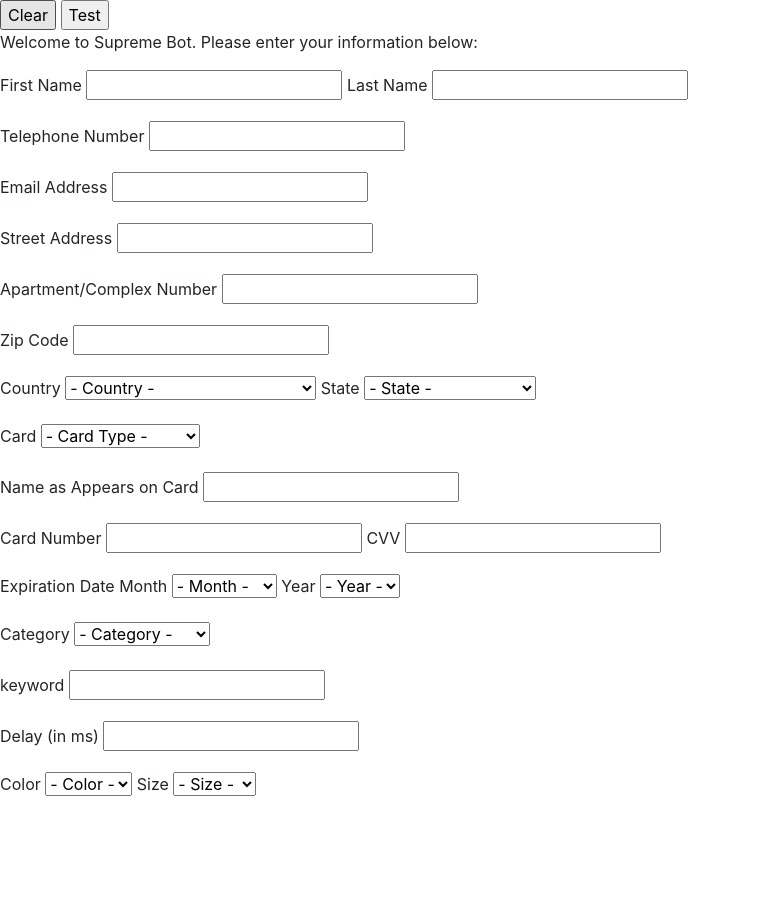
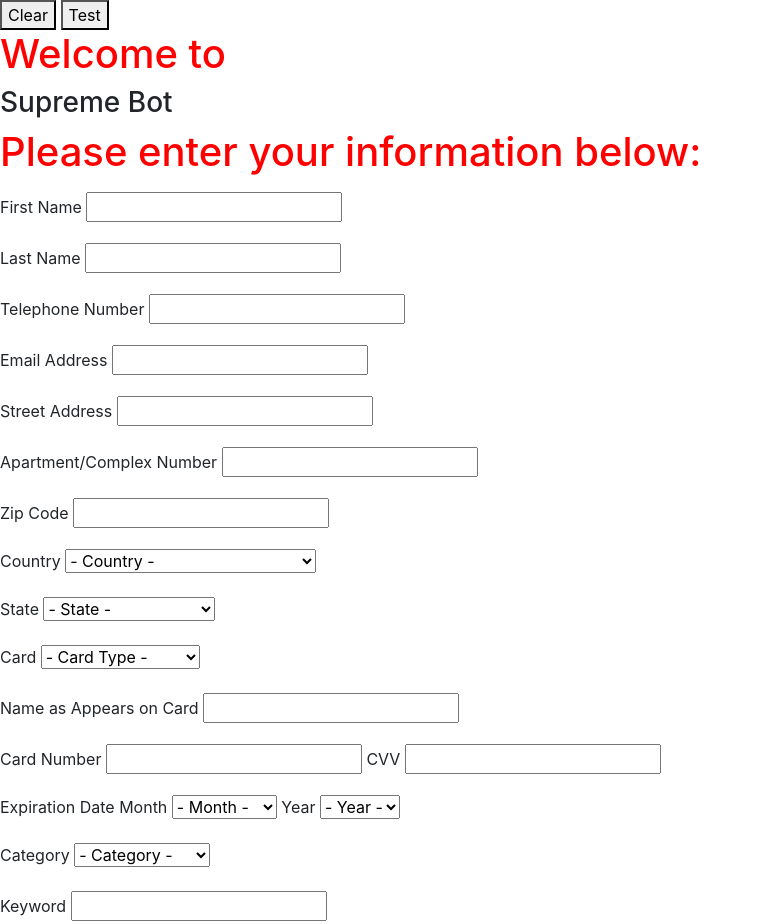
Before and after one commit to frankied003/SupremeBot, a website: page frontEnd/index.html in a window 1280 px wide. Shown: the top 924 px of the page, without its empty margins (0-762 px from the left). Before the commit the page ends 804 px from the top, so only its background shows below. Drawn offline with nearby package versions, Linux system fonts and the light colour scheme.

Commit message:
Integrated css elements to index.html

```diff
--- a/frontEnd/index.html
+++ b/frontEnd/index.html
@@ -9,16 +9,26 @@
     <title>Supreme Bot</title>
 </head>
 <body>
-    <input type="button" onclick="funcClear()" value="Clear"></input>
-    <input type="button" onclick="Test()" value="Test"></input>
-    <p> Welcome to Supreme Bot. Please enter your information below:</p>
+    <div class = "column">
+    <button onclick="funcClear()"> Clear</button>
+    <button onclick="Test()"> Test</button>
+    <h1> Welcome to </h1>
+    <div class= "box">
+        <h3> Supreme Bot </h3>
+    </div>
+    <h1> Please enter your information below: </h1>
+    <p></p>
+    <p></p>
+
 
 <form id = "supForm">
-    <label>First Name</label>
+    <label>First Name </h2></label>
     <input type = "text"
     id = "Fname"
     value = " "
     required/>
+
+    <p></p>
 
     <label>Last Name</label>
     <input type = "text"
@@ -318,6 +328,8 @@
         <option value="Zimbabwe">Zimbabwe</option>
     </select>
 
+    <p></p>
+
     <label>State</label>
      <select id= "state" name="State" required>
         <option>- State -</option>
@@ -473,7 +485,7 @@
 
     <p> </p>
 
-    <label>keyword</label>
+    <label>Keyword</label>
     <input type = "text"
     id = "kword"
     value = " "
@@ -508,6 +520,8 @@
     </select>
 </form>
 
+</div>
+
 
 
         <script src="https://code.jquery.com/jquery-3.3.1.slim.min.js" integrity="sha384-q8i/X+965DzO0rT7abK41JStQIAqVgRVzpbzo5smXKp4YfRvH+8abtTE1Pi6jizo" crossorigin="anonymous"></script>
```
